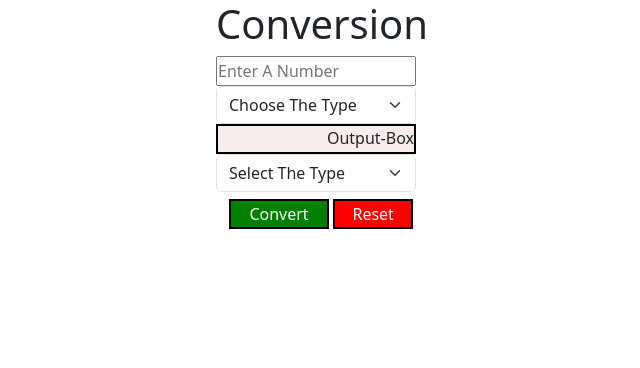
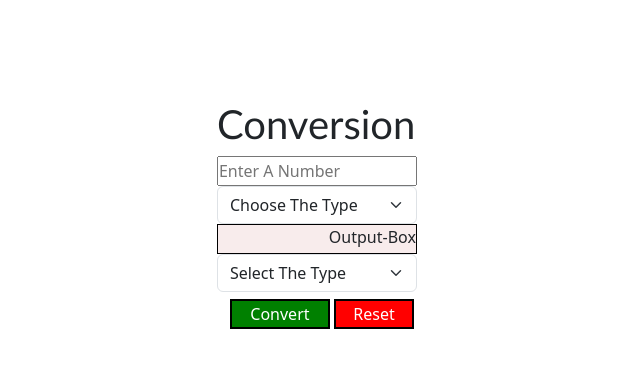
Before and after one commit to Priyanshu7457/conversion, a plain HTML site: page index.html in a window 1280 px wide. Shown: the whole page, without its empty margins (318-958 px from the left). Drawn offline with nearby package versions, Linux system fonts and the light colour scheme.

Commit message:
Update Style.css

```diff
--- a/style.css
+++ b/style.css
@@ -7,24 +7,40 @@ body {
   display: grid;
   place-items: center;
 }
+#conversion {
+  margin-top: 100px;
+}
+#heading{
+  font-family: 'Gill Sans', 'Gill Sans MT', Calibri, 'Trebuchet MS', sans-serif;
+}
 
 #box {
   height: 30px;
   width: 200px;
 }
 
+#Hexbox {
+  height: 30px;
+  width: 200px;
+}
+
+#Hexbox::placeholder {
+  font-size: 14px;
+}
 #answer {
   cursor: not-allowed;
-  border: 2px solid black;
+  border: 1px solid black;
   background-color: rgb(248, 236, 236);
   height: 30px;
   width: 200px;
   text-align: right;
+  font-size: 1rem;
 }
 
 #selectbox1,
 #selectbox2 {
   width: 200px;
+  cursor: pointer;
 }
 
 #convert,
@@ -54,10 +70,6 @@ body {
   background-color: white;
 }
 
-#Hexbox {
-  height: 30px;
-  width: 200px;
-}
 .H-hide {
   display: none;
 }
```
